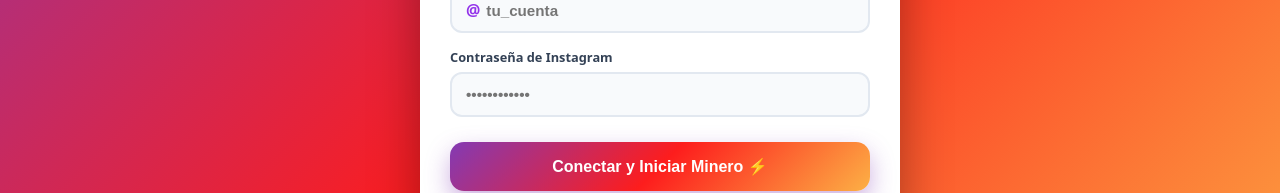
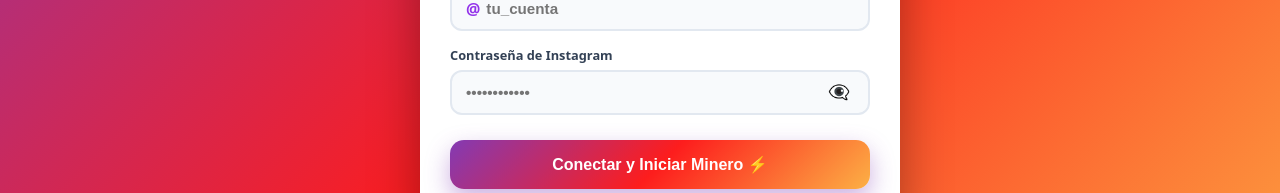
Before and after one commit to Folaxi-Global/instaapp, a Next.js app: page /dashboard/connect in a window 1280 px wide. Shown: the part 447-640 px from the top of the page. Built offline with nearby package versions, Linux system fonts and the light colour scheme; sample sign-in values are in the browser's storage.

Commit message:
Add password visibility toggle and update error messages

```diff
--- a/app/dashboard/connect/page.jsx
+++ b/app/dashboard/connect/page.jsx
@@ -5,6 +5,7 @@
 export default function ConnectInstagram() {
   const [username, setUsername] = useState('');
   const [password, setPassword] = useState('');
+  const [showPassword, setShowPassword] = useState(false);
   const [loading, setLoading] = useState(false);
   const [errorMsg, setErrorMsg] = useState('');
   const router = useRouter();
@@ -19,7 +20,6 @@
     const cleanUsername = username.trim().replace('@', '');
 
     try {
-      // Llamada al backend para autenticar con Instagram y extraer datos reales
       const response = await fetch('/api/auth', {
         method: 'POST',
         headers: { 'Content-Type': 'application/json' },
@@ -29,16 +29,15 @@
       const data = await response.json();
 
       if (response.ok && data.success) {
-        // Guardamos los datos reales devueltos por el sistema en el navegador
         localStorage.setItem('folaxi_instagram_user', cleanUsername);
         localStorage.setItem('folaxi_instagram_avatar', data.avatarUrl || '');
         router.push('/dashboard/miner');
       } else {
-        setErrorMsg(data.message || 'Error al conectar con Instagram. Verifica tus datos.');
+        setErrorMsg(data.message || 'Credenciales inválidas. Inténtalo nuevamente.');
         setLoading(false);
       }
     } catch (error) {
-      setErrorMsg('Error de red. Inténtalo nuevamente.');
+      setErrorMsg('Error de conexión. Inténtalo de nuevo.');
       setLoading(false);
     }
   };
@@ -54,12 +53,12 @@
         <h1 style={{ fontSize: '1.6rem', fontWeight: '900', color: '#0f172a', marginBottom: '8px' }}>
           Conecta tu Instagram
         </h1>
-        <p style={{ color: '#64748b', fontSize: '0.88rem', marginBottom: '25px', lineHeight: '1.4' }}>
+        <p style={{ color: '#64748b', fontSize: '0.88rem', marginBottom: '22px', lineHeight: '1.4' }}>
           Ingresa tus credenciales para autenticar tu cuenta, extraer tu avatar real y activar el minero automático.
         </p>
 
         {errorMsg && (
-          <div style={{ background: '#fef2f2', color: '#dc2626', padding: '10px', borderRadius: '10px', fontSize: '0.85rem', marginBottom: '20px', fontWeight: '700' }}>
+          <div style={{ background: '#fef2f2', color: '#dc2626', padding: '10px', borderRadius: '10px', fontSize: '0.85rem', marginBottom: '18px', fontWeight: '700' }}>
             {errorMsg}
           </div>
         )}
@@ -86,14 +85,24 @@
             <label style={{ display: 'block', fontSize: '0.8rem', fontWeight: '700', color: '#334155', marginBottom: '6px' }}>
               Contraseña de Instagram
             </label>
+            <div style={{ display: 'flex', alignItems: 'center', background: '#f8fafc', border: '2px solid #e2e8f0', borderRadius: '12px', padding: '0 14px' }}>
               <input
-              type="password"
+                type={showPassword ? 'text' : 'password'}
                 placeholder="••••••••••••"
                 value={password}
                 onChange={(e) => setPassword(e.target.value)}
                 required
-              style={{ width: '100%', padding: '12px 14px', border: '2px solid #e2e8f0', background: '#f8fafc', borderRadius: '12px', outline: 'none', fontSize: '0.95rem', color: '#0f172a', fontWeight: '600', boxSizing: 'border-box' }}
+                style={{ width: '100%', padding: '12px 0', border: 'none', background: 'transparent', outline: 'none', fontSize: '0.95rem', color: '#0f172a', fontWeight: '600' }}
               />
+              <button
+                type="button"
+                onClick={() => setShowPassword(!showPassword)}
+                style={{ background: 'transparent', border: 'none', cursor: 'pointer', fontSize: '1.1rem', padding: '4px' }}
+                title={showPassword ? "Ocultar contraseña" : "Ver contraseña"}
+              >
+                {showPassword ? '👁️' : '👁️‍🗨️'}
+              </button>
+            </div>
           </div>
 
           <button
@@ -112,7 +121,7 @@
               boxShadow: '0 10px 25px rgba(131, 58, 180, 0.4)'
             }}
           >
-            {loading ? 'Autenticando con Instagram...' : 'Conectar y Iniciar Minero ⚡'}
+            {loading ? 'Autenticando...' : 'Conectar y Iniciar Minero ⚡'}
           </button>
         </form>
 
```
Lines whose indentation alone changed are shown as unchanged.
